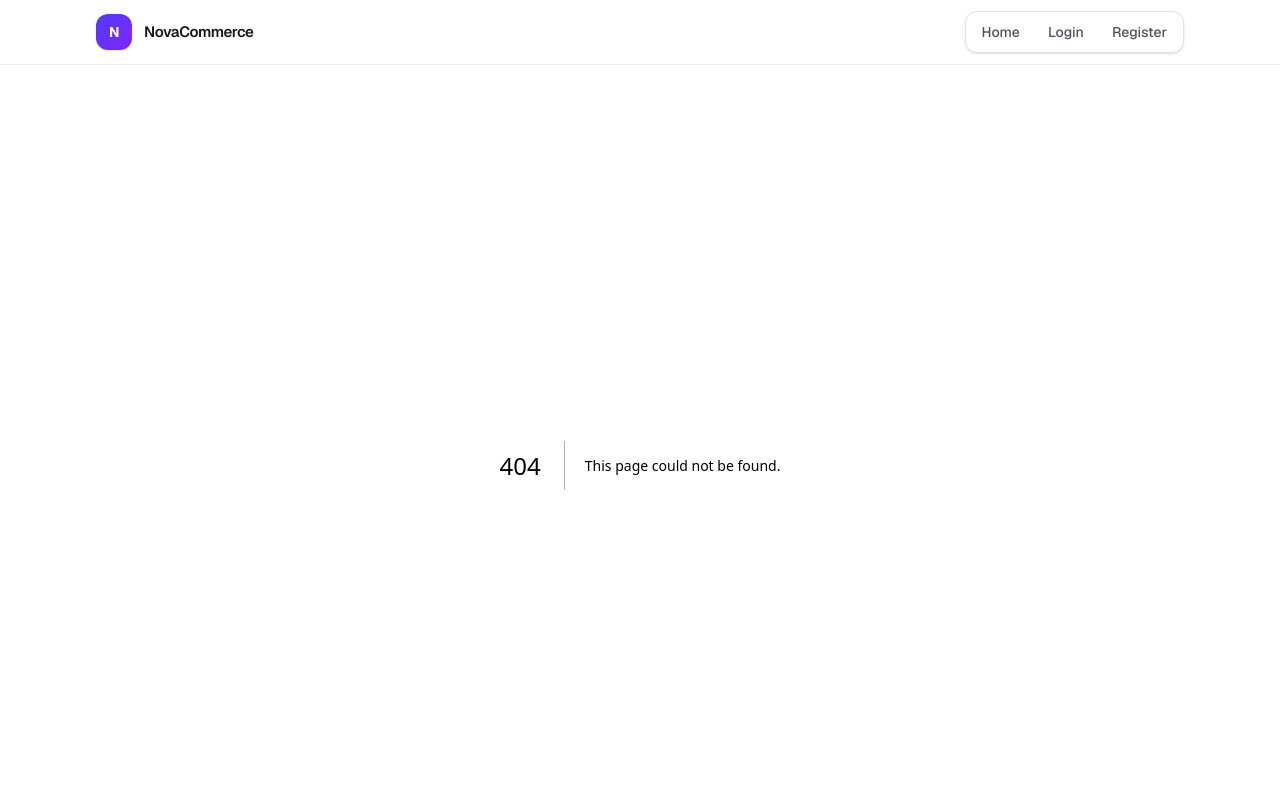
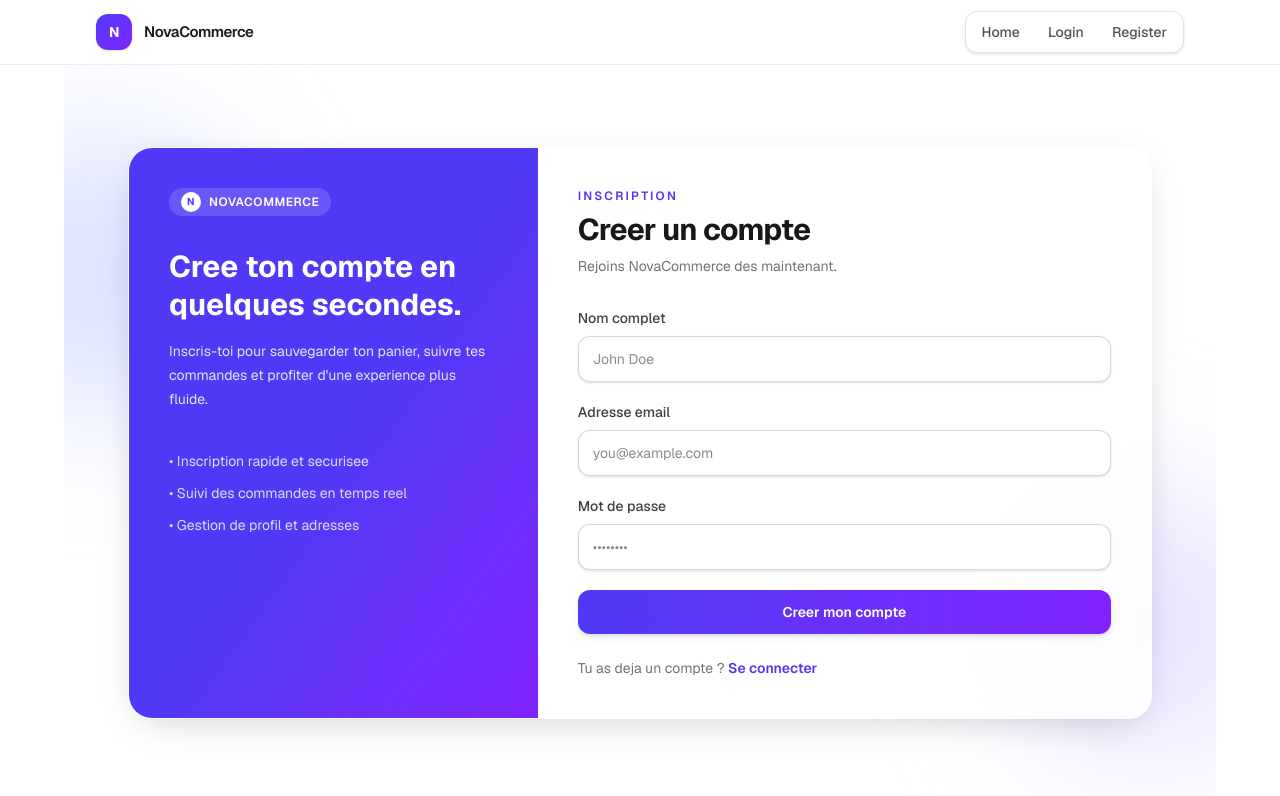
Before and after one commit to ayoub-akraou/NovaCommerce, a Next.js app in the folder frontend/: page /register in a window 1280 px wide. Before the commit this address had no page. Shown: the top 796 px of the page. Built offline with nearby package versions, Linux system fonts and the light colour scheme; no server answers.

Commit message:
feat(auth): add styled register page with zod validation

```diff
--- /dev/null
+++ b/frontend/src/app/register/page.tsx
@@ -0,0 +1,156 @@
+"use client";
+
+import { registerSchema } from "@/features/auth/schema";
+import { registerUseCase } from "@/features/auth/use-cases";
+import Link from "next/link";
+import { useRouter } from "next/navigation";
+import { useState } from "react";
+import { z } from "zod";
+
+export default function RegisterPage() {
+	const router = useRouter();
+	const [name, setName] = useState<string>("");
+	const [email, setEmail] = useState<string>("");
+	const [password, setPassword] = useState<string>("");
+	const [loading, setLoading] = useState<boolean>(false);
+	const [error, setError] = useState<string | null>(null);
+	const [fieldErrors, setFieldErrors] = useState<{
+		name?: string;
+		email?: string;
+		password?: string;
+	}>({});
+
+	async function onSubmit(e: React.SubmitEvent<HTMLFormElement>) {
+		e.preventDefault();
+		setError(null);
+		setLoading(true);
+		setFieldErrors({});
+
+		const parsed = registerSchema.safeParse({ name, email, password });
+		if (!parsed.success) {
+			const tree = z.treeifyError(parsed.error);
+			setFieldErrors({
+				name: tree?.properties?.name?.errors?.[0],
+				email: tree?.properties?.email?.errors?.[0],
+				password: tree?.properties?.password?.errors?.[0],
+			});
+			setLoading(false);
+			return;
+		}
+
+		try {
+			await registerUseCase(parsed.data);
+			router.push("/login");
+		} catch {
+			setError("Impossible de creer le compte pour le moment.");
+		} finally {
+			setLoading(false);
+		}
+	}
+
+	return (
+		<section className="relative isolate mx-auto flex min-h-[calc(100vh-4rem)] w-full max-w-6xl items-center justify-center overflow-hidden px-4 py-10 sm:px-6 lg:px-8">
+			<div className="pointer-events-none absolute -left-28 top-16 h-72 w-72 rounded-full bg-indigo-200/60 blur-3xl" />
+			<div className="pointer-events-none absolute -right-20 bottom-8 h-72 w-72 rounded-full bg-violet-200/60 blur-3xl" />
+
+			<div className="grid w-full max-w-5xl overflow-hidden rounded-3xl border border-white/70 bg-white/85 shadow-[0_10px_40px_-15px_rgba(2,6,23,0.25)] backdrop-blur-xl lg:grid-cols-5">
+				<div className="relative hidden bg-gradient-to-br from-indigo-600 via-indigo-600 to-violet-600 p-10 text-white lg:col-span-2 lg:block">
+					<div className="inline-flex items-center gap-2 rounded-full bg-white/15 px-3 py-1 text-xs font-semibold uppercase tracking-wider">
+						<span className="grid h-5 w-5 place-items-center rounded-full bg-white text-[10px] font-bold text-indigo-600">
+							N
+						</span>
+						NovaCommerce
+					</div>
+					<h1 className="mt-8 text-3xl font-bold leading-tight">Cree ton compte en quelques secondes.</h1>
+					<p className="mt-4 text-sm leading-6 text-indigo-100">
+						Inscris-toi pour sauvegarder ton panier, suivre tes commandes et profiter d&apos;une experience plus fluide.
+					</p>
+					<div className="mt-10 space-y-3 text-sm text-indigo-100/95">
+						<p>• Inscription rapide et securisee</p>
+						<p>• Suivi des commandes en temps reel</p>
+						<p>• Gestion de profil et adresses</p>
+					</div>
+				</div>
+
+				<div className="col-span-3 p-6 sm:p-10">
+					<div className="mb-8">
+						<p className="text-xs font-semibold uppercase tracking-[0.18em] text-indigo-600">Inscription</p>
+						<h2 className="mt-2 text-3xl font-bold tracking-tight text-zinc-900">Creer un compte</h2>
+						<p className="mt-2 text-sm text-zinc-500">Rejoins NovaCommerce des maintenant.</p>
+					</div>
+
+					<form onSubmit={onSubmit} className="space-y-5">
+						<div className="space-y-2">
+							<label htmlFor="name" className="block text-sm font-medium text-zinc-700">
+								Nom complet
+							</label>
+							<input
+								id="name"
+								type="text"
+								placeholder="John Doe"
+								value={name}
+								onChange={(e) => setName(e.target.value)}
+								className="w-full rounded-xl border border-zinc-300/90 bg-white px-3.5 py-3 text-sm shadow-sm outline-none transition focus:border-indigo-500 focus:ring-4 focus:ring-indigo-100"
+								autoComplete="name"
+							/>
+							{fieldErrors.name && <p className="text-xs font-medium text-rose-600">{fieldErrors.name}</p>}
+						</div>
+
+						<div className="space-y-2">
+							<label htmlFor="email" className="block text-sm font-medium text-zinc-700">
+								Adresse email
+							</label>
+							<input
+								id="email"
+								type="email"
+								placeholder="you@example.com"
+								value={email}
+								onChange={(e) => setEmail(e.target.value)}
+								className="w-full rounded-xl border border-zinc-300/90 bg-white px-3.5 py-3 text-sm shadow-sm outline-none transition focus:border-indigo-500 focus:ring-4 focus:ring-indigo-100"
+								autoComplete="email"
+							/>
+							{fieldErrors.email && <p className="text-xs font-medium text-rose-600">{fieldErrors.email}</p>}
+						</div>
+
+						<div className="space-y-2">
+							<label htmlFor="password" className="block text-sm font-medium text-zinc-700">
+								Mot de passe
+							</label>
+							<input
+								id="password"
+								type="password"
+								placeholder="••••••••"
+								value={password}
+								onChange={(e) => setPassword(e.target.value)}
+								className="w-full rounded-xl border border-zinc-300/90 bg-white px-3.5 py-3 text-sm shadow-sm outline-none transition focus:border-indigo-500 focus:ring-4 focus:ring-indigo-100"
+								autoComplete="new-password"
+							/>
+							{fieldErrors.password && <p className="text-xs font-medium text-rose-600">{fieldErrors.password}</p>}
+						</div>
+
+						<button
+							type="submit"
+							disabled={loading}
+							className="inline-flex w-full items-center justify-center rounded-xl bg-gradient-to-r from-indigo-600 to-violet-600 px-4 py-3 text-sm font-semibold text-white shadow-md transition hover:from-indigo-500 hover:to-violet-500 disabled:cursor-not-allowed disabled:opacity-70"
+						>
+							{loading ? "Creation..." : "Creer mon compte"}
+						</button>
+					</form>
+
+					{error && (
+						<p className="mt-4 rounded-xl border border-rose-200 bg-rose-50 px-3 py-2 text-sm font-medium text-rose-700">
+							{error}
+						</p>
+					)}
+
+					<p className="mt-6 text-sm text-zinc-500">
+						Tu as deja un compte ?{" "}
+						<Link href="/login" className="font-semibold text-indigo-600 hover:text-indigo-500">
+							Se connecter
+						</Link>
+					</p>
+				</div>
+			</div>
+		</section>
+	);
+}
```
